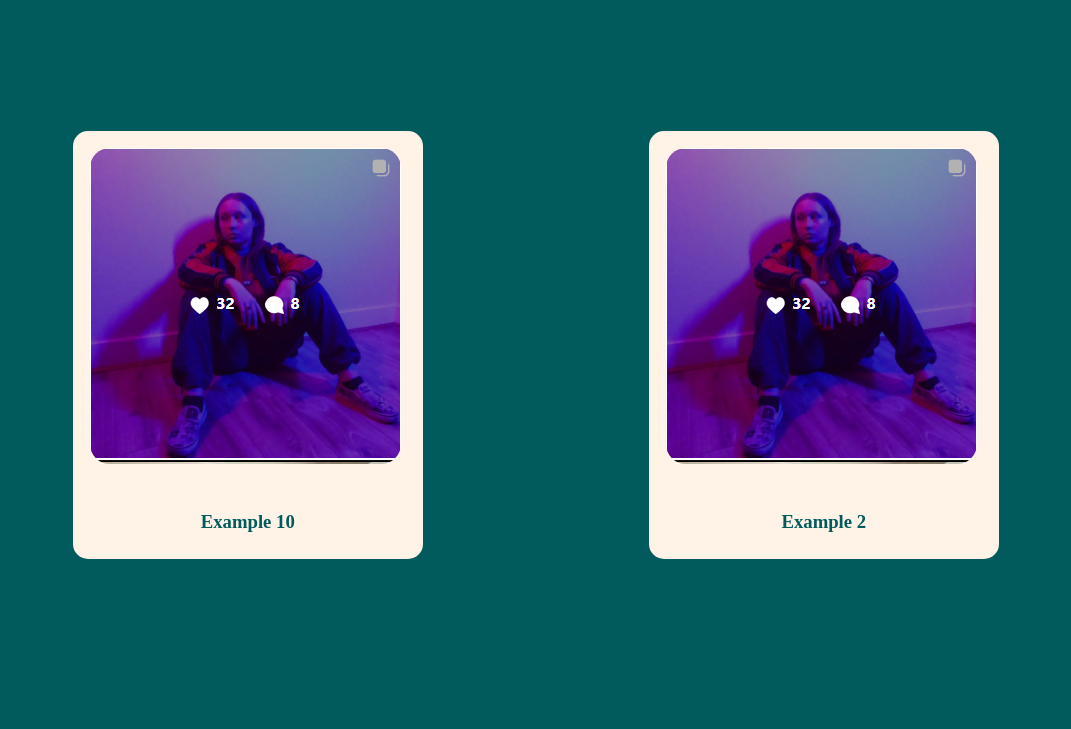
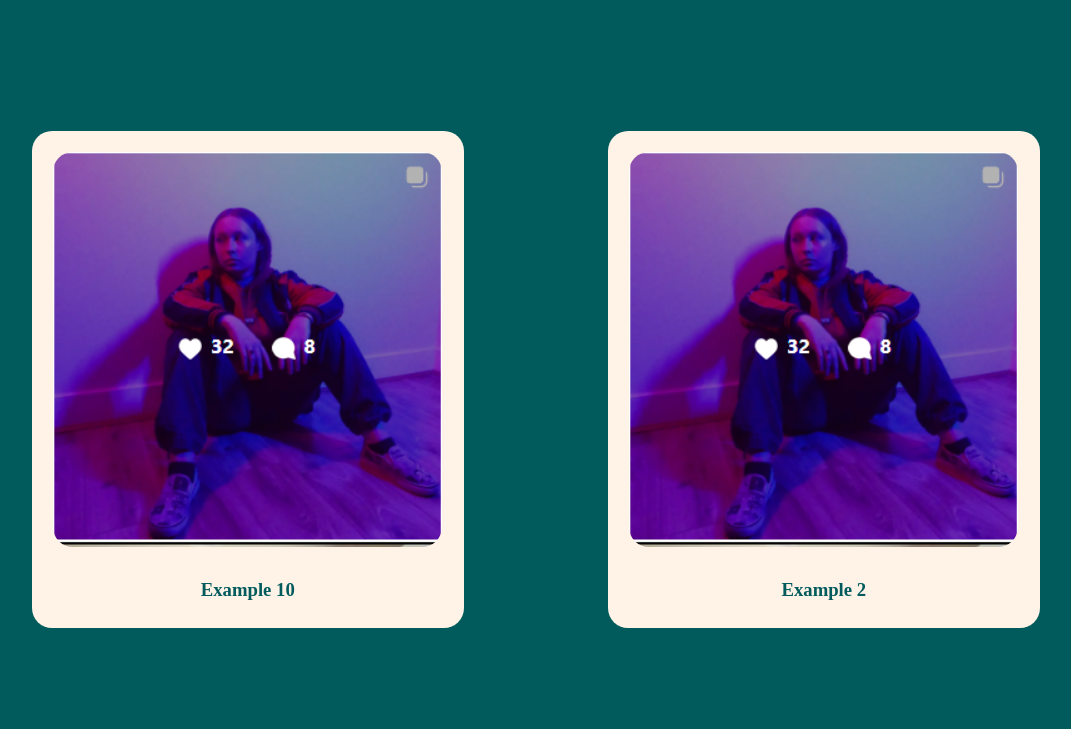
Before and after one commit to agirlcodes/portfolioExample, a plain HTML site: page jordanC/index.html in a window 1280 px wide. Shown: the part 2504-3233 px from the top of the page, without its empty margins (133-1204 px from the left). Drawn offline with nearby package versions, Linux system fonts and the light colour scheme.

Commit message:
portfolio layout changes

```diff
--- a/jordanC/main.scss
+++ b/jordanC/main.scss
@@ -215,19 +215,25 @@ body{
                     .products{
                         background-color: #FFF2E6;
                         margin: 10% 0% 5% 5%;
-                        border-radius: 15px;
-                        // width: 90%;
-                        width: 350px;
-                        min-width: 260px;
+                        border-radius: 20px;
+                        width: 27em;
+                        min-width: fit-content;
+                        min-height: fit-content;
+                        // height: 26rem;
+                        // padding: 1%;
+                        // min-width: 260px;
                         h3{
                             color: #015B5D;
                             text-align: center;
                             padding: 2%;
                         }
                         img{
-                            margin: 5%;
-                            max-width: 90%;
+                            // margin: 5%;
+                            width: 90%;
+                            // min-width: 10rem;
                             border-radius: 20px;
+                            margin-left: 5%;
+                            margin-top: 5%;
                         }
                     }
 
```
Also changed, not shown: jordanC/main.css, 1 other file.
